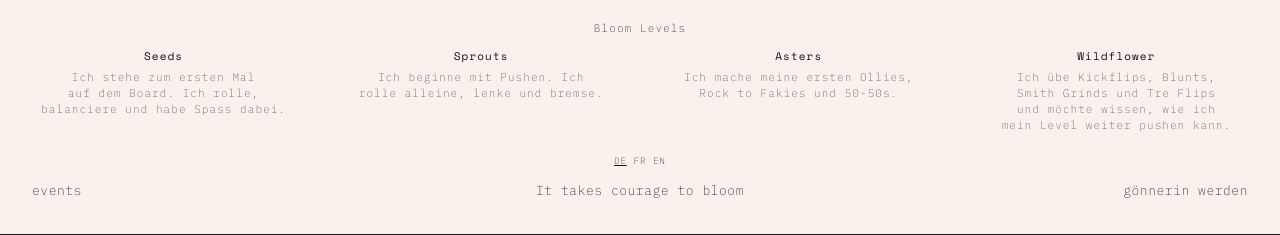
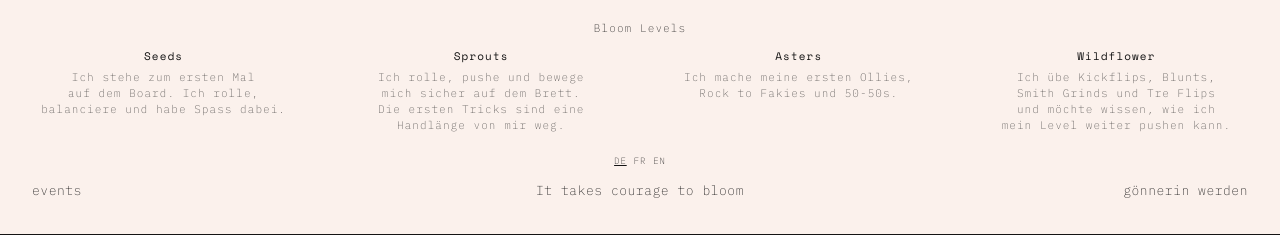
Before and after one commit to Queenpin-Velvet-Skateboarding/queenpin-velvet, a plain HTML site: page kurse.html in a window 1280 px wide. Shown: the part 606-841 px from the top of the page. Drawn offline with nearby package versions, Linux system fonts and the light colour scheme; a web font is replaced by a local one.

Commit message:
Bloom Levels: neuer Text Sprouts
Co-Authored-By: Claude Opus 5.5 <noreply@anthropic.com>
Claude-Session: https://claude.ai/code/session_01GFDUXaRGMYXKHqHtRdBZiH

```diff
--- a/kurse.html
+++ b/kurse.html
@@ -137,7 +137,7 @@
 <section class="k-levels" aria-label="Bloom Levels">
 <h2 class="k-levels-titel">Bloom Levels</h2>
 <div><h3>Seeds</h3><p>Ich stehe zum ersten Mal auf dem Board. Ich rolle, balanciere und habe Spass dabei.</p></div>
-<div><h3>Sprouts</h3><p>Ich beginne mit Pushen. Ich rolle alleine, lenke und bremse.</p></div>
+<div><h3>Sprouts</h3><p>Ich rolle, pushe und bewege mich sicher auf dem Brett. Die ersten Tricks sind eine Handlänge von mir weg.</p></div>
 <div><h3>Asters</h3><p>Ich mache meine ersten Ollies, Rock to Fakies und 50-50s.</p></div>
 <div><h3>Wildflower</h3><p>Ich übe Kickflips, Blunts, Smith Grinds und Tre Flips und möchte wissen, wie ich mein Level weiter pushen kann.</p></div>
 </section>
```
